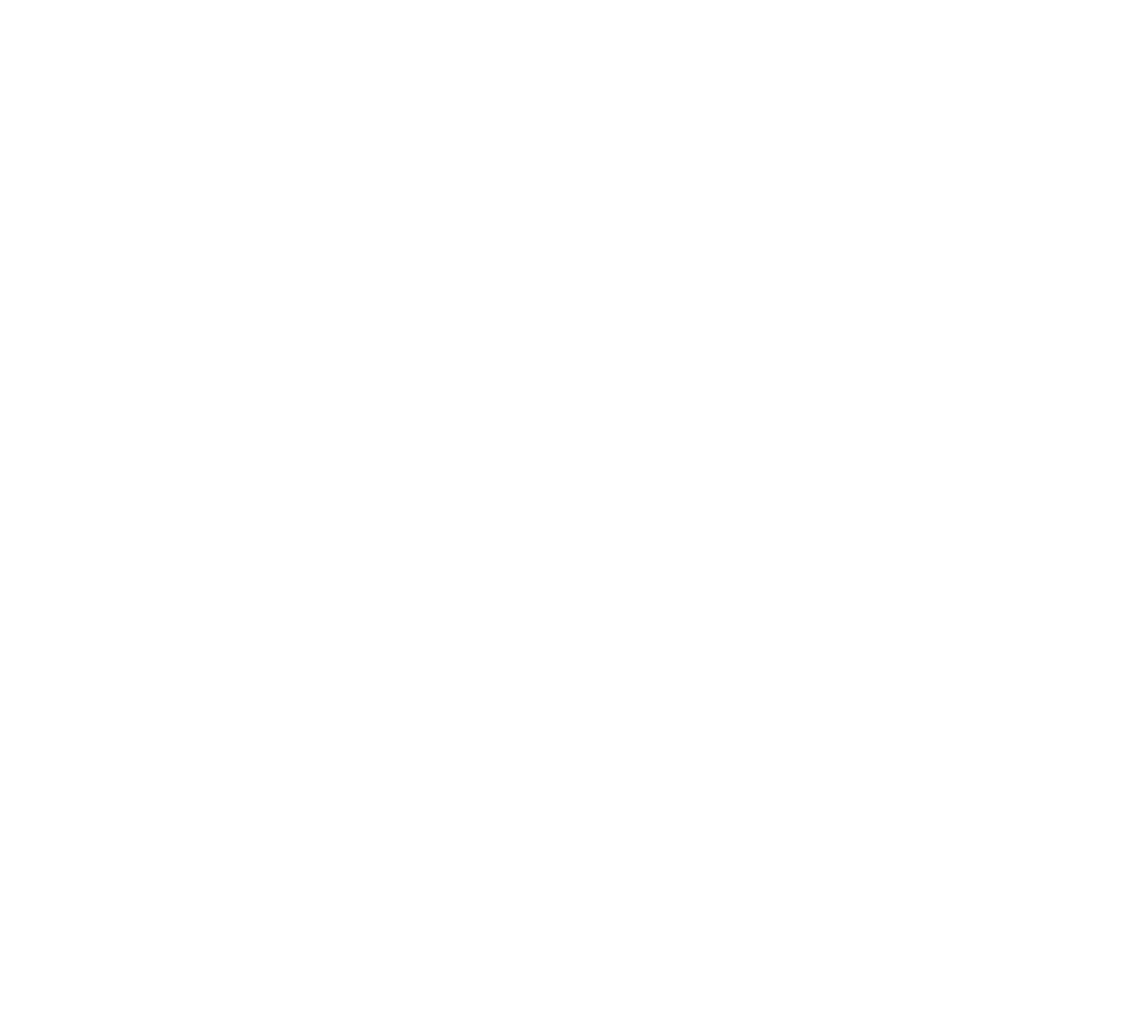
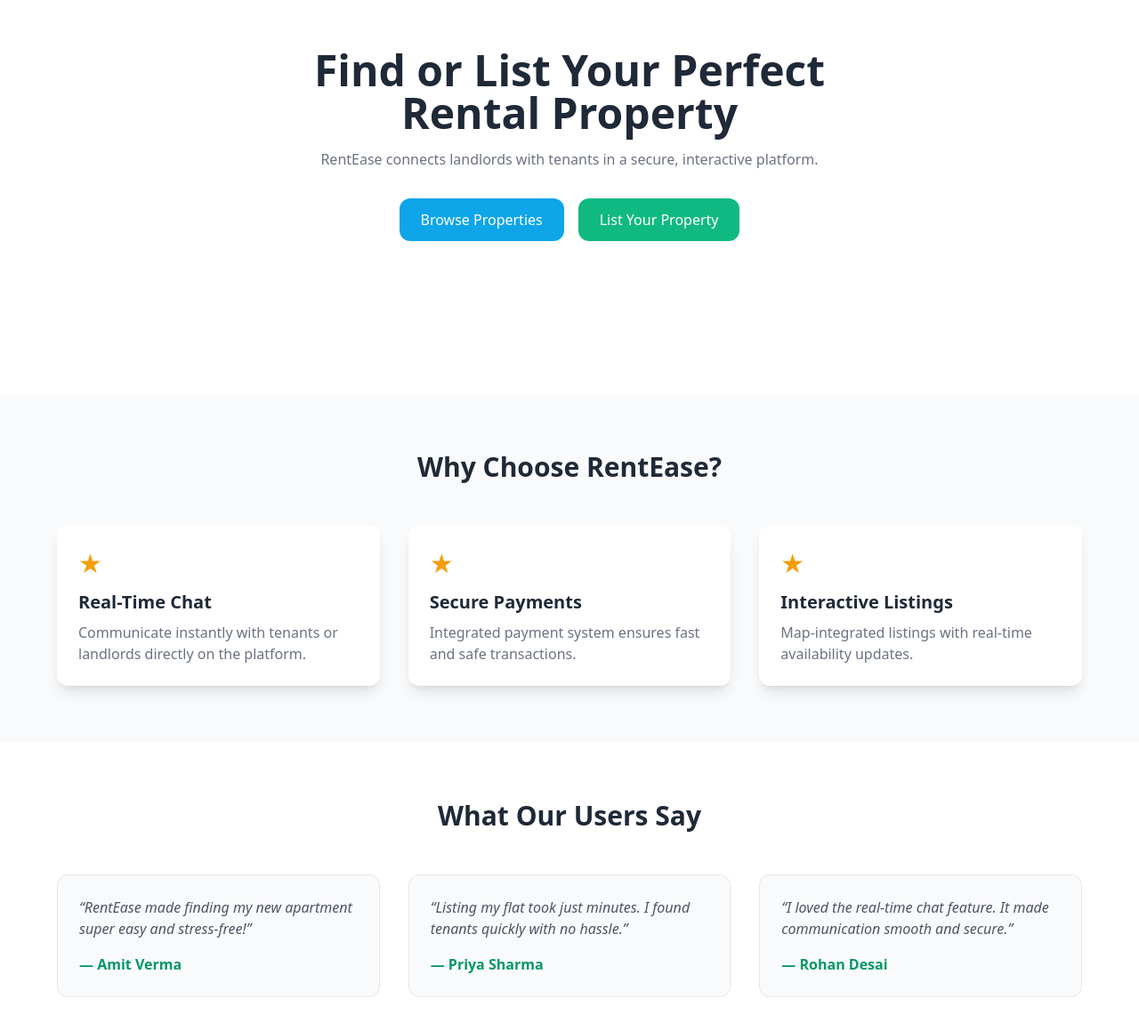
Before and after one commit to Tacenda01/Rentease, a React (Create React App) app in the folder frontend/: page / in a window 1280 px wide. Shown: the part 117-1276 px from the top of the page at 89% size. Before the commit the page ends 800 px from the top, so only its background shows below. Built offline with nearby package versions, Linux system fonts and the light colour scheme.

Commit message:
home page and contact us

```diff
--- a/frontend/src/Components/Contact/contact.js
+++ b/frontend/src/Components/Contact/contact.js
@@ -1,7 +1,53 @@
+
 const Contact = () => {
-    return (
-        <div></div>
-    );
+  return (
+    <div className="min-h-screen bg-gray-50 flex items-center justify-center px-4 py-12">
+      <div className="bg-white rounded-2xl shadow-xl p-8 w-full max-w-2xl">
+        <h2 className="text-3xl font-bold text-gray-800 mb-4">Contact Us</h2>
+        <p className="text-gray-600 mb-8">Have a question or need help? Fill out the form and we’ll get back to you shortly.</p>
+
+        <form className="space-y-6">
+          <div>
+            <label className="block text-gray-700 font-medium mb-1">Name</label>
+            <input
+              type="text"
+              className="w-full border border-gray-300 rounded-md px-4 py-2 focus:outline-none focus:ring-2 focus:ring-sky-400"
+              placeholder="Your Name"
+              required
+            />
+          </div>
+
+          <div>
+            <label className="block text-gray-700 font-medium mb-1">Email</label>
+            <input
+              type="email"
+              className="w-full border border-gray-300 rounded-md px-4 py-2 focus:outline-none focus:ring-2 focus:ring-sky-400"
+              placeholder="you@example.com"
+              required
+            />
+          </div>
+
+          <div>
+            <label className="block text-gray-700 font-medium mb-1">Message</label>
+            <textarea
+              className="w-full border border-gray-300 rounded-md px-4 py-2 h-32 resize-none focus:outline-none focus:ring-2 focus:ring-sky-400"
+              placeholder="Write your message here..."
+              required
+            />
+          </div>
+
+          <div className="flex justify-end">
+            <button
+              type="submit"
+              className="bg-sky-500 hover:bg-amber-400 text-white font-semibold px-6 py-2 rounded-md shadow transition duration-200"
+            >
+              Send Message
+            </button>
+          </div>
+        </form>
+      </div>
+    </div>
+  );
 };
 
 export default Contact;
--- a/frontend/src/Components/Home/home.js
+++ b/frontend/src/Components/Home/home.js
@@ -1,7 +1,65 @@
+import React from 'react';
+
 const Home = () => {
-    return (
-        <div></div>
-    );
+  return (
+    <div className="bg-gray-50 text-gray-800">
+
+      {/* HERO SECTION */}
+      <section className="min-h-[70vh] flex items-center justify-center text-center px-6 bg-white">
+        <div className="max-w-2xl">
+          <h1 className="text-4xl md:text-5xl font-bold mb-4 text-gray-800">
+            Find or List Your Perfect Rental Property
+          </h1>
+          <p className="text-gray-500 mb-8">
+            RentEase connects landlords with tenants in a secure, interactive platform.
+          </p>
+          <div className="flex flex-col sm:flex-row justify-center gap-4">
+            <button className="bg-sky-500 hover:bg-sky-600 text-white px-6 py-3 rounded-xl transition">
+              Browse Properties
+            </button>
+            <button className="bg-emerald-500 hover:bg-emerald-600 text-white px-6 py-3 rounded-xl transition">
+              List Your Property
+            </button>
+          </div>
+        </div>
+      </section>
+
+      {/* FEATURES SECTION */}
+      <section className="py-16 px-6 bg-gray-50">
+        <h2 className="text-3xl font-semibold text-center mb-12 text-gray-800">Why Choose RentEase?</h2>
+        <div className="grid gap-8 md:grid-cols-3 max-w-6xl mx-auto">
+          {[
+            { title: 'Real-Time Chat', desc: 'Communicate instantly with tenants or landlords directly on the platform.' },
+            { title: 'Secure Payments', desc: 'Integrated payment system ensures fast and safe transactions.' },
+            { title: 'Interactive Listings', desc: 'Map-integrated listings with real-time availability updates.' },
+          ].map((feature, idx) => (
+            <div key={idx} className="bg-white shadow-lg rounded-xl p-6 hover:shadow-2xl transition">
+              <div className="text-amber-500 mb-3 text-3xl">★</div>
+              <h3 className="text-xl font-semibold text-gray-800">{feature.title}</h3>
+              <p className="text-gray-500 mt-2">{feature.desc}</p>
+            </div>
+          ))}
+        </div>
+      </section>
+
+      {/* TESTIMONIALS SECTION */}
+      <section className="py-16 px-6 bg-white">
+        <h2 className="text-3xl font-semibold text-center mb-12 text-gray-800">What Our Users Say</h2>
+        <div className="grid gap-8 md:grid-cols-3 max-w-6xl mx-auto">
+          {[
+            { name: 'Amit Verma', msg: 'RentEase made finding my new apartment super easy and stress-free!' },
+            { name: 'Priya Sharma', msg: 'Listing my flat took just minutes. I found tenants quickly with no hassle.' },
+            { name: 'Rohan Desai', msg: 'I loved the real-time chat feature. It made communication smooth and secure.' },
+          ].map((testimonial, idx) => (
+            <div key={idx} className="bg-gray-50 p-6 border border-gray-200 rounded-xl">
+              <p className="text-gray-600 italic mb-4">“{testimonial.msg}”</p>
+              <h4 className="font-semibold text-emerald-600">— {testimonial.name}</h4>
+            </div>
+          ))}
+        </div>
+      </section>
+    </div>
+  );
 };
 
 export default Home;
```
